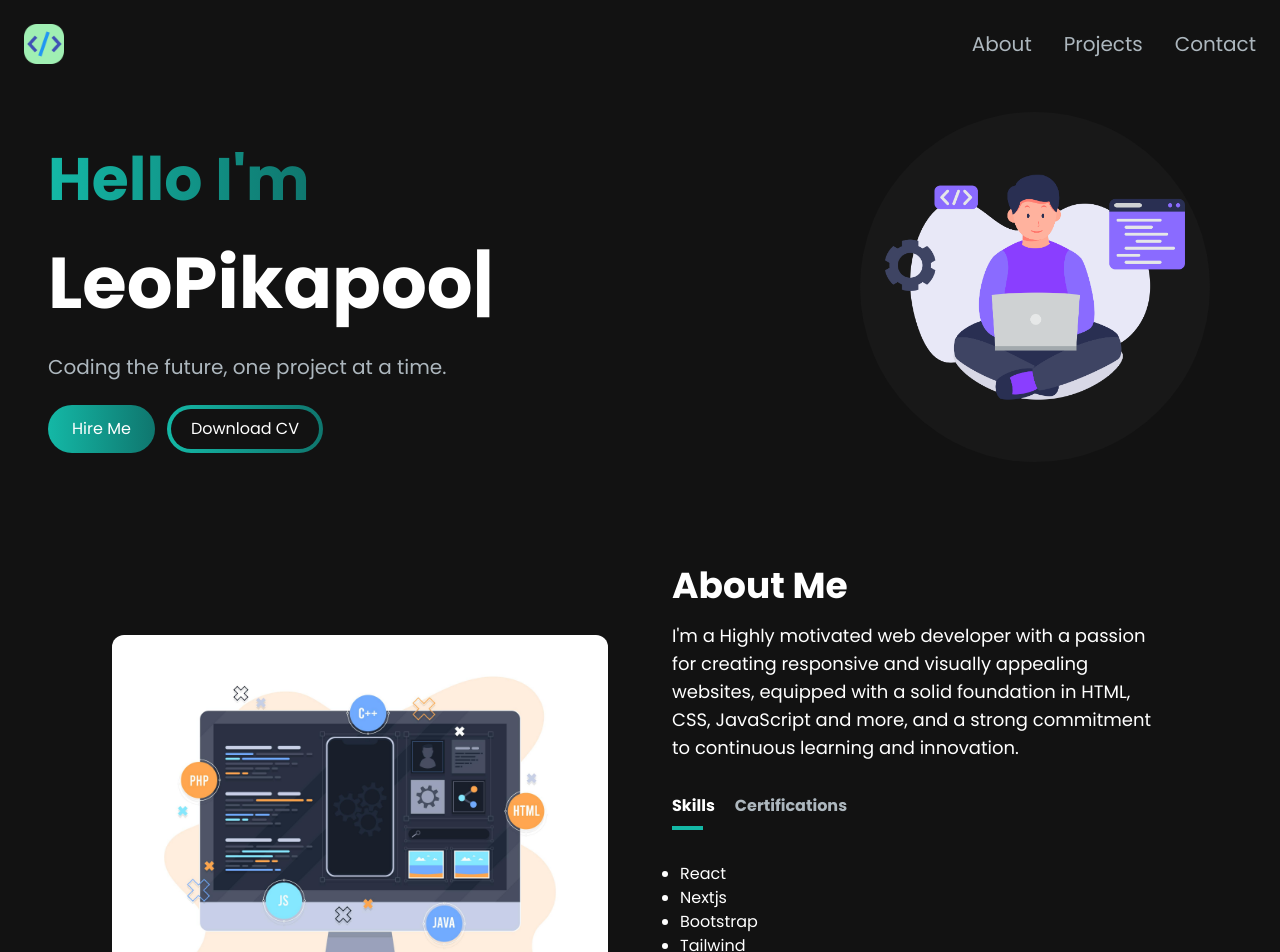
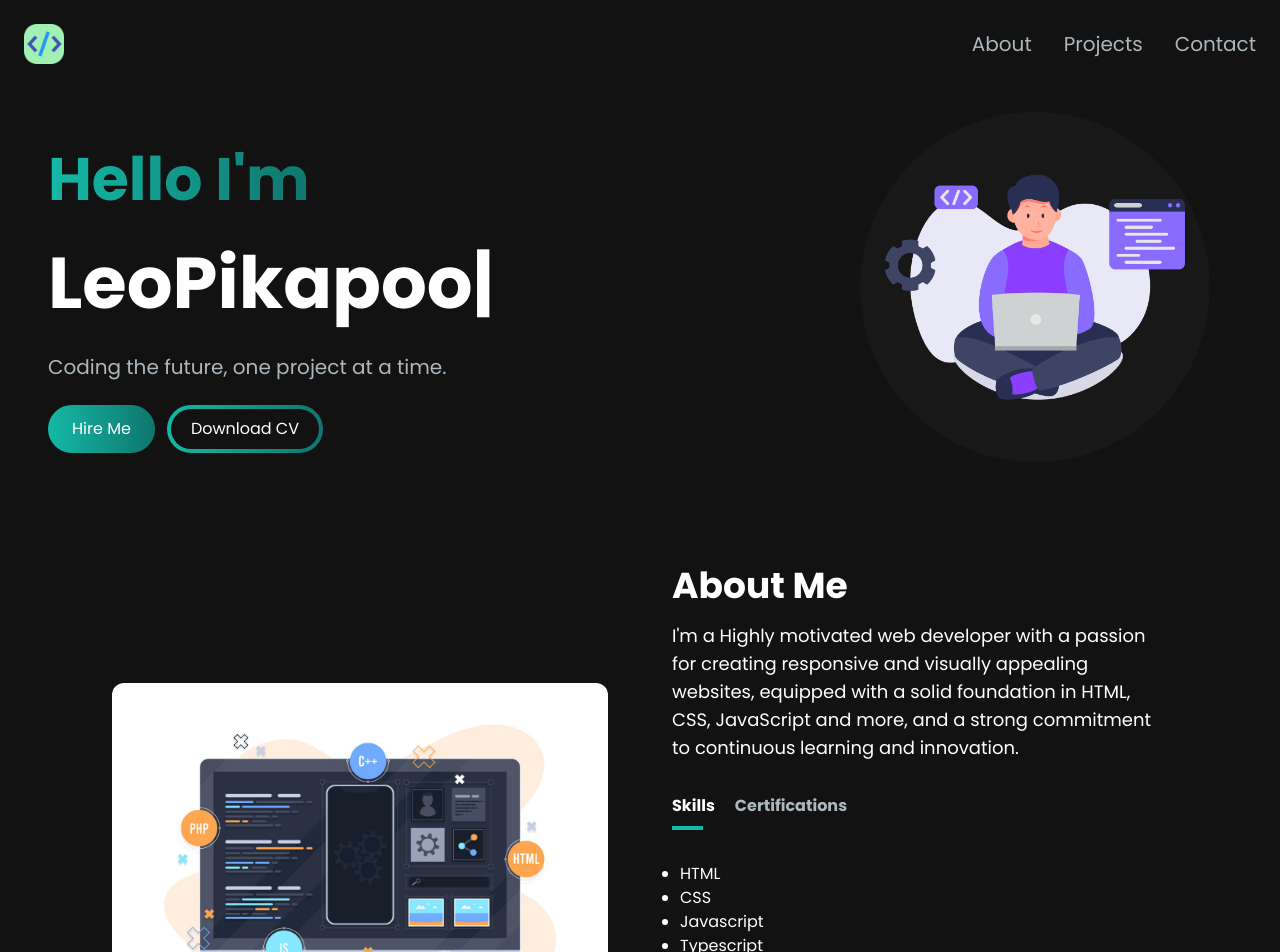
Before and after one commit to leonyllukejayme/personal_portfolio-2, a Next.js app: page / in a window 1280 px wide. Shown: the top 952 px of the page. Built offline with nearby package versions, Linux system fonts and the light colour scheme.

Commit message:
Add Skills

```diff
--- a/src/components/AboutSection.jsx
+++ b/src/components/AboutSection.jsx
@@ -10,6 +10,10 @@ const TAB_DATA = [
 		id: 'skills',
 		content: (
 			<ul className="list-disc pl-2">
+				<li>HTML</li>
+				<li>CSS</li>
+				<li>Javascript</li>
+				<li>Typescript</li>
 				<li>React</li>
 				<li>Nextjs</li>
 				<li>Bootstrap</li>
```
